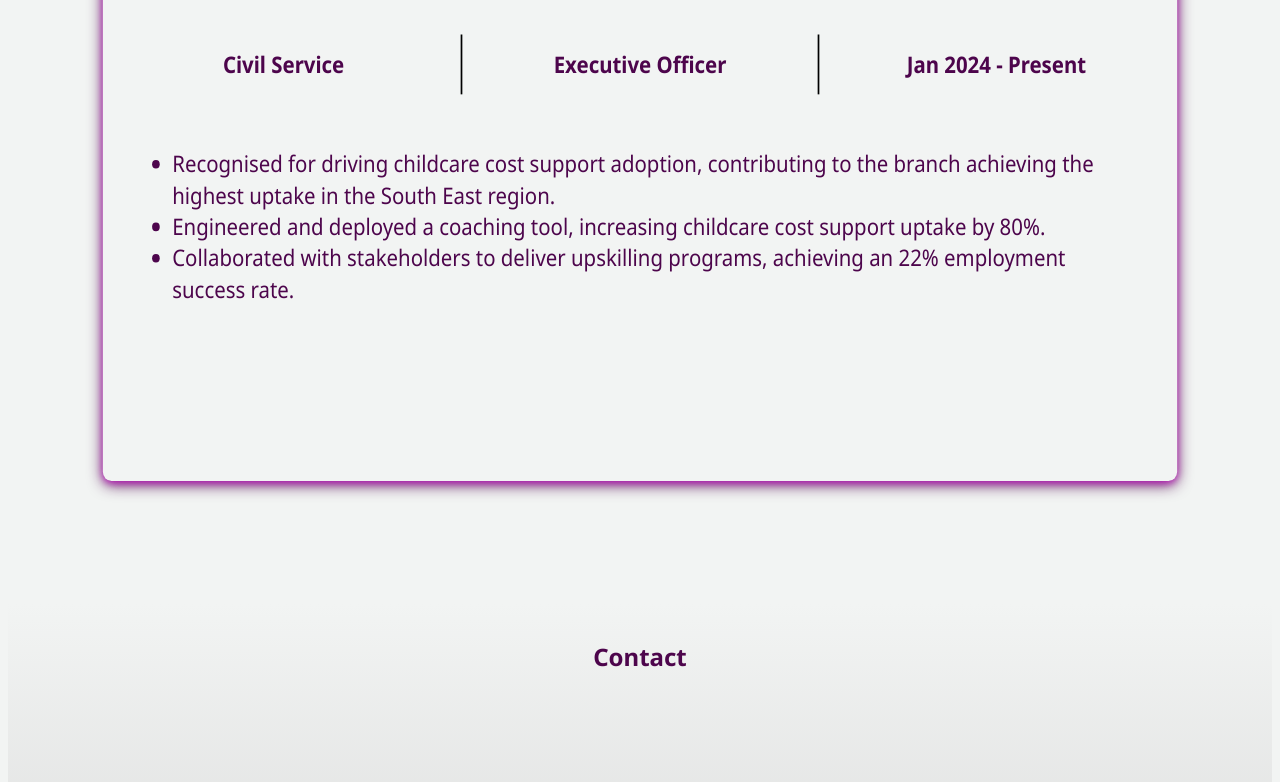
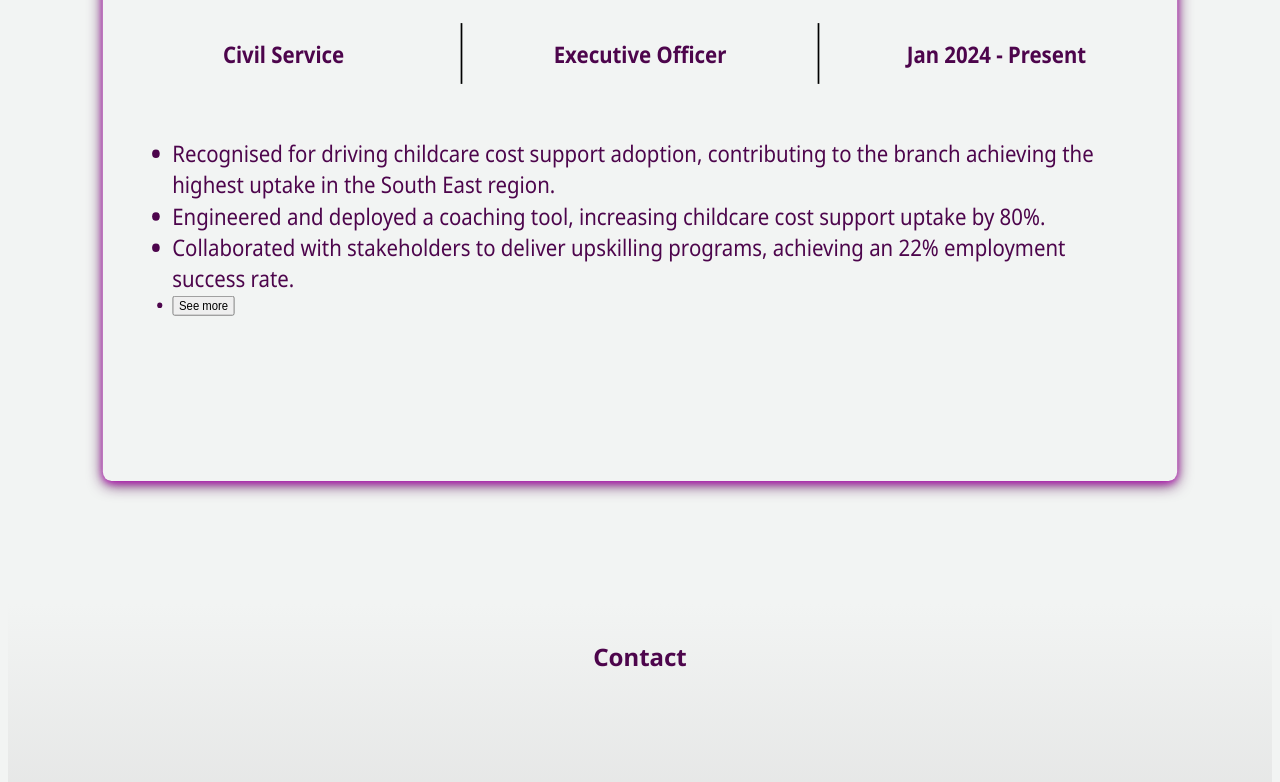
Before and after one commit to 2ndborn/micah-francis.com, a React (Vite) app in the folder micah/: page /about in a window 1280 px wide. Shown: the part 1660-2442 px from the top of the page. Built offline with nearby package versions, Linux system fonts and the light colour scheme; a web font is replaced by a local one.

Commit message:
Added see more logic to the work experience card

```diff
--- a/micah/src/data/ExperienceData.jsx
+++ b/micah/src/data/ExperienceData.jsx
@@ -8,6 +8,8 @@ export const ExperienceData = [
             "Recognised for driving childcare cost support adoption, contributing to the branch achieving the highest uptake in the South East region.",
             "Engineered and deployed a coaching tool, increasing childcare cost support uptake by 80%.",
             "Collaborated with stakeholders to deliver upskilling programs, achieving an 22% employment success rate.",
+            "Lorem ipsum dolor sit amet consectetur adipisicing elit. Ex est vitae magni enim voluptate alias, modi ipsum dolore esse saepe dignissimos officia voluptatem reprehenderit dolor eveniet deserunt impedit totam mollitia.",
+            "Lorem ipsum dolor sit amet consectetur adipisicing elit. Ex est vitae magni enim voluptate alias, modi ipsum dolore esse saepe dignissimos officia voluptatem reprehenderit dolor eveniet deserunt impedit totam mollitia.",
         ]
     }
 ]
--- a/micah/src/pages/AboutMe.jsx
+++ b/micah/src/pages/AboutMe.jsx
@@ -8,7 +8,7 @@ import { ExperienceData } from '../data/ExperienceData';
 
 
 const AboutMe = () => {
-
+  const [showMore, setShowMore] = useState(false);
   const {index, setIndex, containerMotion} = useCarouselMotion({
     length: EductionData.length,
     autoDelay: 100000,
@@ -71,11 +71,24 @@ const AboutMe = () => {
               </div>
             <div style={{boxSizing: "border-box", paddingLeft: "min(3rem,3%)", paddingRight: "min(3rem,3%)",}}>
               <ul>
-                {ex.achievements.map(ach => (
+                {ex.achievements.slice(0,3).map((ach) => (
                   <li key={ach} style={{fontSize: "clamp(1rem, 0.818rem + 0.91vw, 1.5rem)"}}>{ach}</li>
                 ))}
-              </ul>
-            </div>
+                  {!showMore && ex.achievements.length > 3 && (
+                    <li>
+                      <button onClick={() => setShowMore(prev => !prev)}>
+                        {!showMore ? "See more" : "See less"}
+                      </button>
+                    </li>
+                  )}
+                  {showMore &&
+                    ex.achievements.slice(3).map((ach) => (
+                      <li key={ach} style={{ fontSize: "clamp(1rem, 0.818rem + 0.91vw, 1.5rem)" }}>
+                        {ach}
+                      </li>
+                    ))}
+                </ul>
+              </div>
           </div>
         </CarouselCard>
         ))}
```
